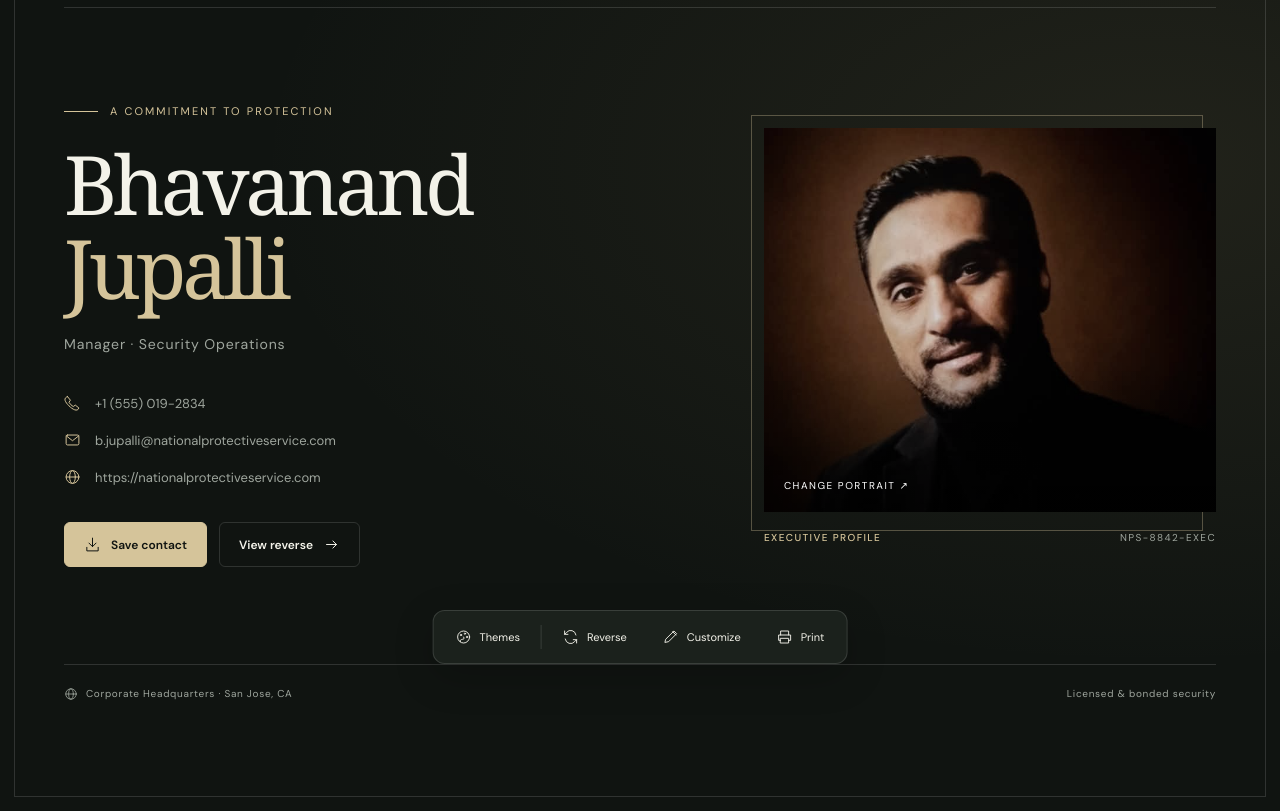
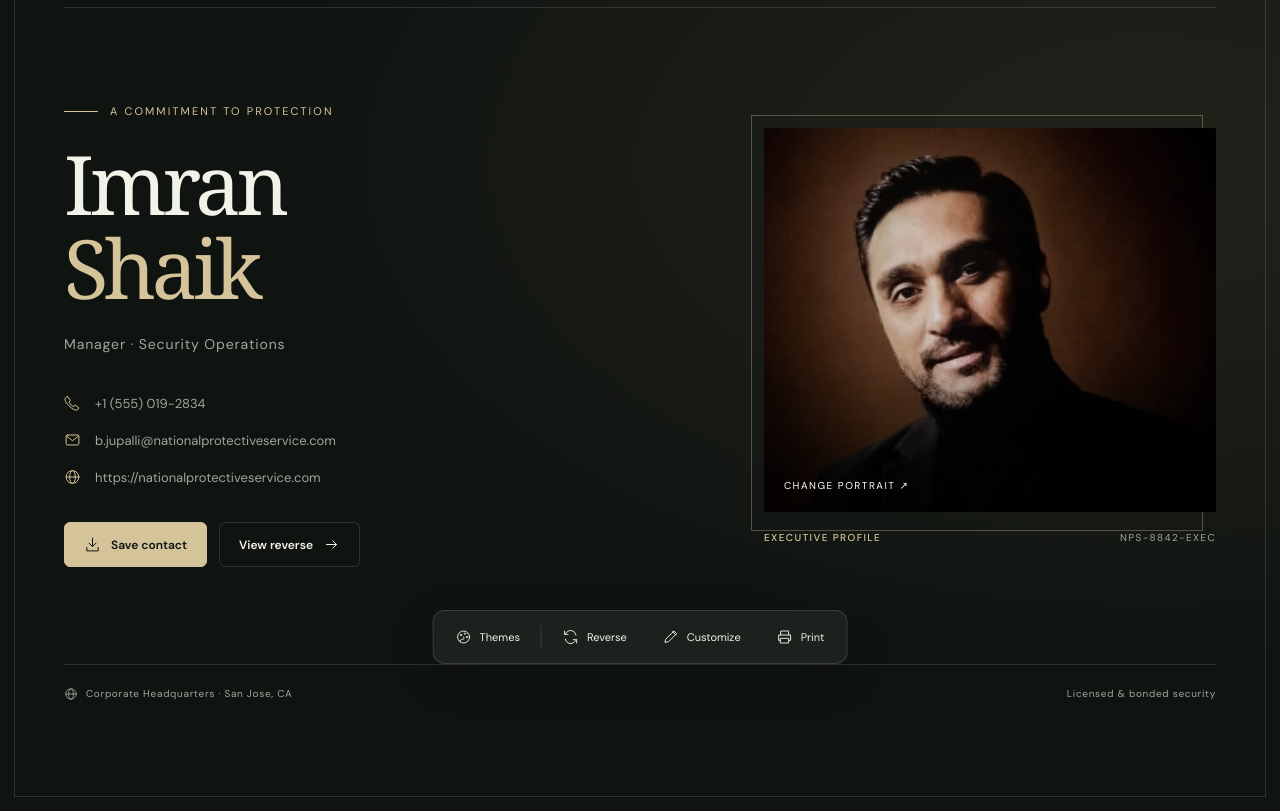
Before and after one commit to JupalliBhavanand/virtualcard, a plain HTML site: page index.html in a window 1280 px wide. Shown: the part 114-925 px from the top of the page. Drawn offline with Linux system fonts and the light colour scheme.

Commit message:
Update index.html

```diff
--- a/index.html
+++ b/index.html
@@ -31,7 +31,7 @@ dialog{position:fixed;inset:0 0 0 auto;margin:0;width:min(460px,100%);height:100
 <main class="viewport"><div class="flipper" id="flipper">
 <section class="face front" id="front" aria-label="Front of business card">
 <header class="brand-row"><div class="brand"><svg class="emblem"><use href="#shield"/></svg><div><div class="brand-name">National<br>Protective Service</div><div class="eyebrow">Integrity. Vigilance. Protection.</div></div></div><div class="edition">Executive collection / 01</div></header>
-<div class="hero"><div class="intro"><div class="overline">A commitment to protection</div><h1 id="displayName">Bhavanand <span>Jupalli</span></h1><div class="role" id="displayTitle"></div><div class="contacts"><a class="contact" id="phoneLink"><svg><use href="#phone"/></svg><span id="displayPhone"></span></a><a class="contact" id="emailLink"><svg><use href="#mail"/></svg><span id="displayEmail"></span></a><a class="contact" id="websiteLink" target="_blank" rel="noopener noreferrer"><svg><use href="#globe"/></svg><span id="displayWebsite"></span></a></div><div class="hero-actions"><button class="btn primary" onclick="downloadVCard()"><svg><use href="#download"/></svg>Save contact</button><button class="btn" onclick="flipCard()">View reverse<svg><use href="#arrow"/></svg></button></div></div><div class="portrait-wrap"><button class="portrait" onclick="choosePhoto()" aria-label="Change profile photo"><img id="photo" alt="Executive portrait" src="image.jpg"><span class="photo-hint">Change portrait ↗</span></button><div class="portrait-label"><b>Executive profile</b><span id="displayBadgeId"></span></div></div></div>
+<div class="hero"><div class="intro"><div class="overline">A commitment to protection</div><h1 id="displayName">Imran <span>Shaik</span></h1><div class="role" id="displayTitle"></div><div class="contacts"><a class="contact" id="phoneLink"><svg><use href="#phone"/></svg><span id="displayPhone"></span></a><a class="contact" id="emailLink"><svg><use href="#mail"/></svg><span id="displayEmail"></span></a><a class="contact" id="websiteLink" target="_blank" rel="noopener noreferrer"><svg><use href="#globe"/></svg><span id="displayWebsite"></span></a></div><div class="hero-actions"><button class="btn primary" onclick="downloadVCard()"><svg><use href="#download"/></svg>Save contact</button><button class="btn" onclick="flipCard()">View reverse<svg><use href="#arrow"/></svg></button></div></div><div class="portrait-wrap"><button class="portrait" onclick="choosePhoto()" aria-label="Change profile photo"><img id="photo" alt="Executive portrait" src="image.jpg"><span class="photo-hint">Change portrait ↗</span></button><div class="portrait-label"><b>Executive profile</b><span id="displayBadgeId"></span></div></div></div>
 <footer class="footer"><div><svg><use href="#globe"/></svg><span id="displayAddress"></span></div><span>Licensed & bonded security</span></footer></section>
 <section class="face back" id="back" aria-label="Back of business card" inert><header class="brand-row"><div class="brand"><svg class="emblem"><use href="#shield"/></svg><div class="brand-name">National<br>Protective Service</div></div><div class="edition">Executive collection / 02</div></header><div class="back-content"><div><div class="overline">Always within reach</div><h2>Protection begins<br>with a connection.</h2><p>Scan the code with your phone’s camera to save my contact details. One connection. Lasting peace of mind.</p><div class="tags"><span>24/7 Security Patrol</span><span>Executive Protection</span><span>Risk Assessment</span></div><button class="btn primary" onclick="downloadVCard()"><svg><use href="#download"/></svg>Download contact</button></div><div class="qr-block"><div class="qr-paper"><div id="qrcode" aria-label="Contact vCard QR code">Loading contact code…</div></div><div class="eyebrow">Scan to save contact</div></div></div><footer class="footer"><span>National Protective Service Corporation</span><span>Your security. Our commitment.</span></footer></section>
 </div></main>
@@ -40,7 +40,7 @@ dialog{position:fixed;inset:0 0 0 auto;margin:0;width:min(460px,100%);height:100
 <input type="file" id="file" accept="image/*" hidden><div class="notice" id="notice" role="status" aria-live="polite"></div>
 <script>
 const $=id=>document.getElementById(id);
-const data={Name:'Bhavanand Jupalli',Title:'Manager · Security Operations',Phone:'+1 (555) 019-2834',Email:'b.jupalli@nationalprotectiveservice.com',Website:'https://nationalprotectiveservice.com',BadgeId:'NPS-8842-EXEC',Address:'Corporate Headquarters · San Jose, CA'};
+const data={Name:'Imran Shaik',Title:'Manager · Security Operations',Phone:'+1 (555) 019-2834',Email:'b.jupalli@nationalprotectiveservice.com',Website:'https://nationalprotectiveservice.com',BadgeId:'NPS-8842-EXEC',Address:'Corporate Headquarters · San Jose, CA'};
 const themes={onyx:['Onyx & Champagne','#d5c49a'],sapphire:['Midnight Sapphire','#9fc8ff'],emerald:['Heritage Emerald','#9ee0b6'],ivory:['Warm Ivory','#f5f1e8'],plum:['Velvet Plum','#e5b8d0']};
 let reversed=false,qrTimer,noticeTimer,photoURL;
 const editor=$('editor');
```
